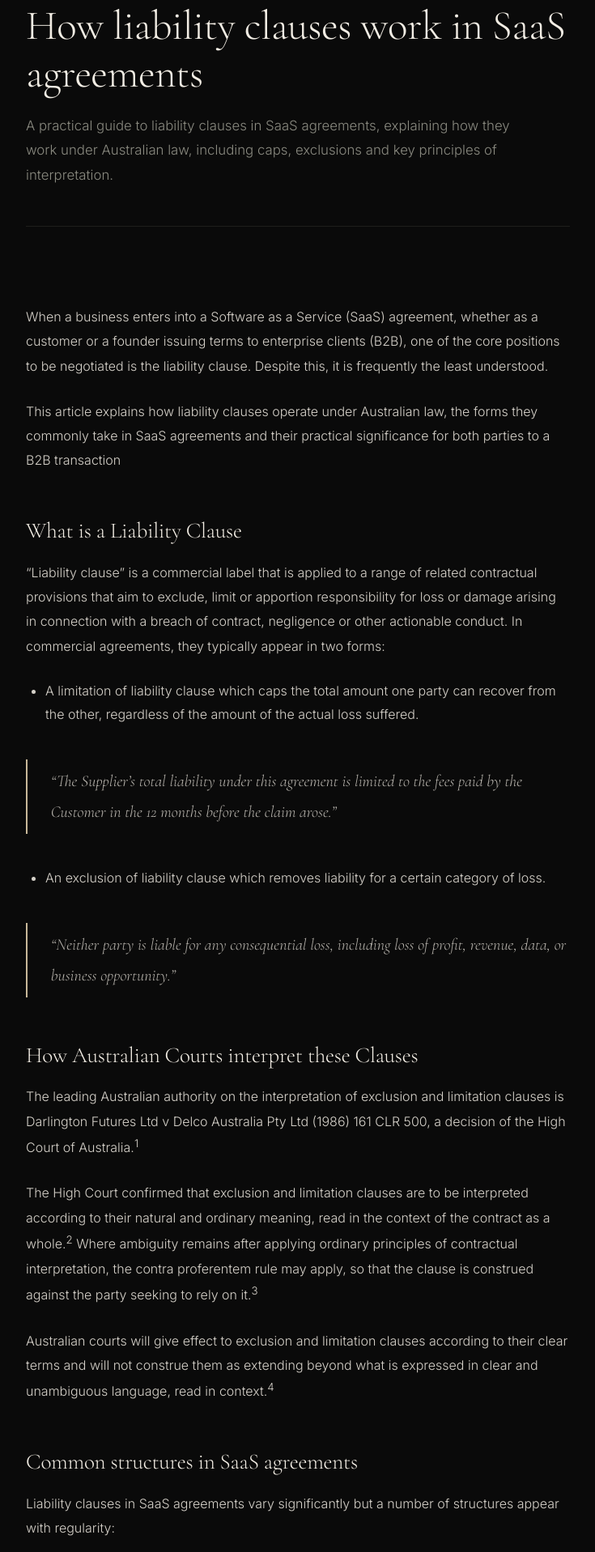
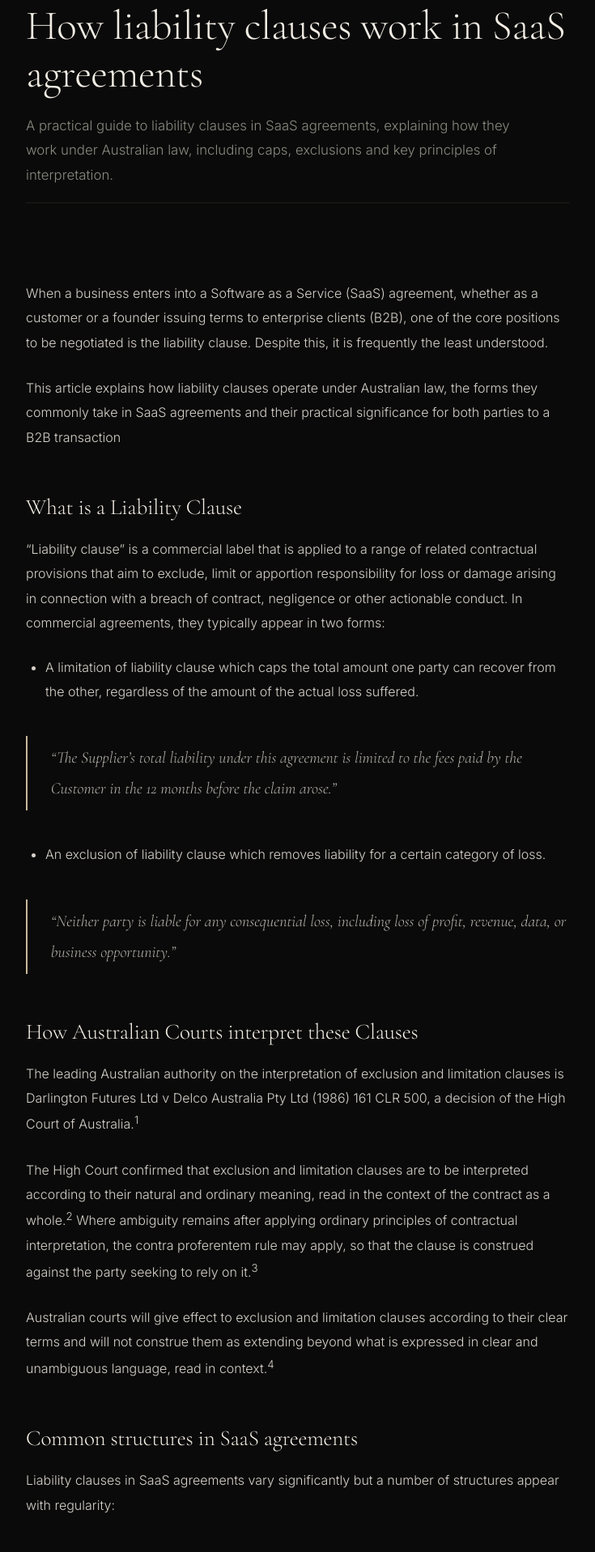
Before and after one commit to Syn-axe/solid-guacamole, a Jekyll site: the page built from _articles/how-liability-clauses-work-saas-agreements in SaaS agreements.md, in a window 1280 px wide. Shown: the part 332-2249 px from the top of the page at 81% size, without its empty margins (272-1007 px from the left). Built offline with Jekyll 4.4.1, drawn with Linux system fonts in a browser that asks for light colours.

Commit message:
Update article.html

```diff
--- a/_layouts/article.html
+++ b/_layouts/article.html
@@ -155,14 +155,10 @@
       color: var(--slate);
       line-height: 1.8;
       max-width: 600px;
-      margin-bottom: 3rem;
+      margin-bottom: 1.2rem;
     }
 
     .signal-rule { width: 100%; height: 1px; background: var(--border); }
-
-    .signal-rule + .article-body {
-      padding-top: 1.5rem;
-     }
 
     /* ARTICLE BODY — styles target rendered markdown output */
     .article-body { max-width: 800px; margin: 0 auto; padding: 3rem 4rem 5rem; }
```
